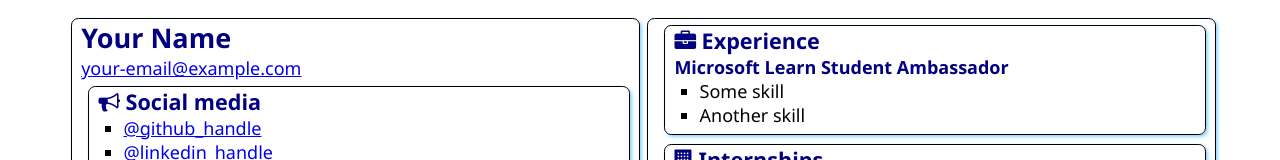
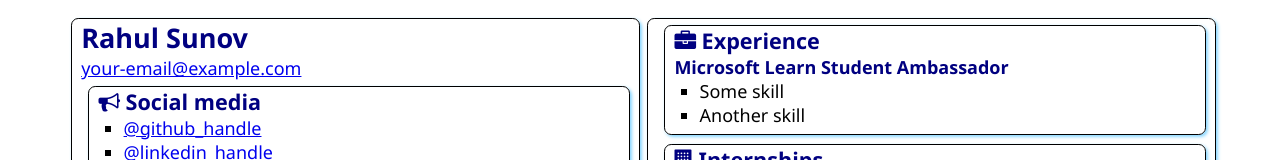
Before and after one commit to rahulsunov/SATechnicalOnboarding, a plain HTML site: page src/index.html in a window 1280 px wide. Shown: the top 160 px of the page. Drawn offline with Linux system fonts and the light colour scheme.

Commit message:
Added my name
I added my name in this first update

```diff
--- a/src/index.html
+++ b/src/index.html
@@ -12,7 +12,7 @@
 <body>
     <main>
         <article class="box">
-            <h1>Your Name</h1>
+            <h1>Rahul Sunov</h1>
             <div><a href="mailto:your.email@example.com">your-email@example.com</a></div>
 
             <section class="box">
```
